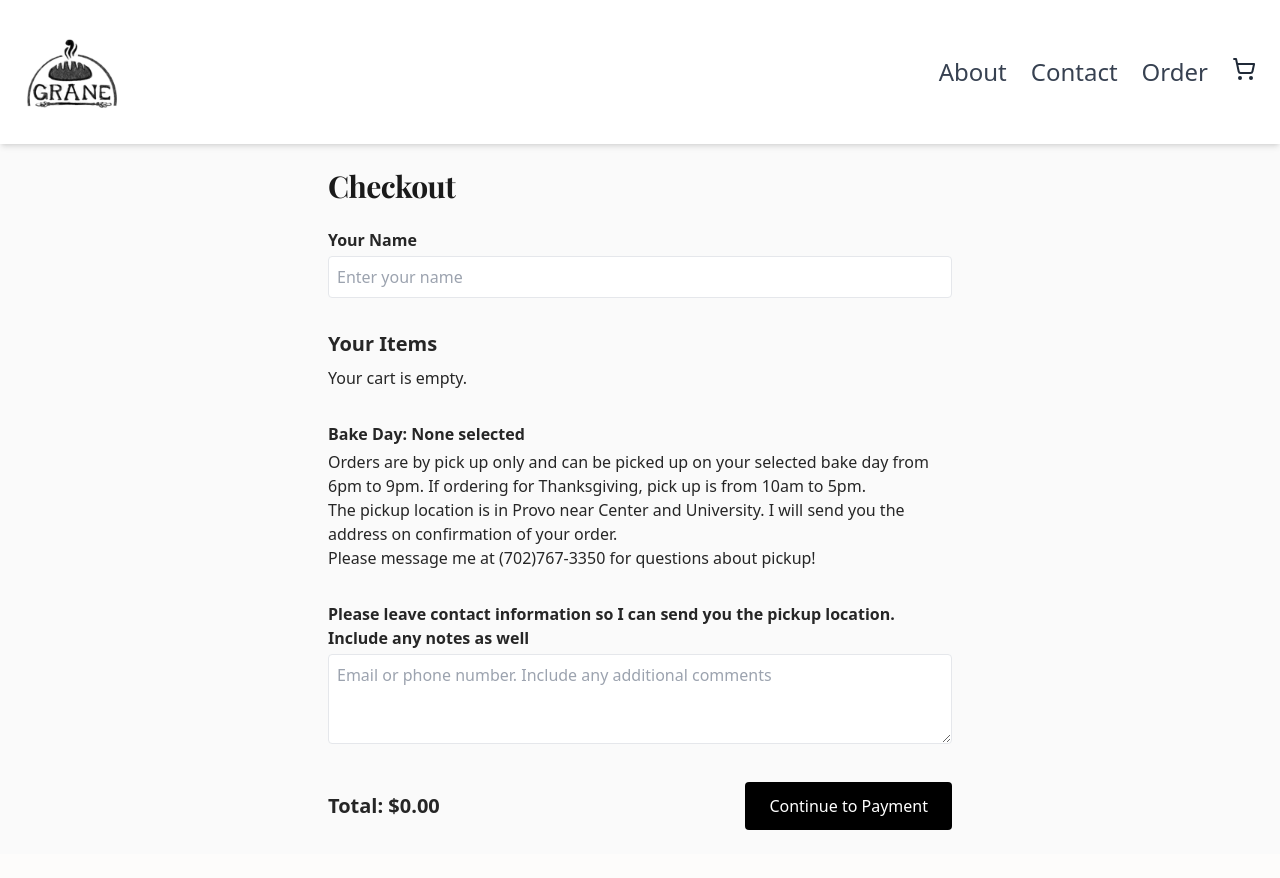
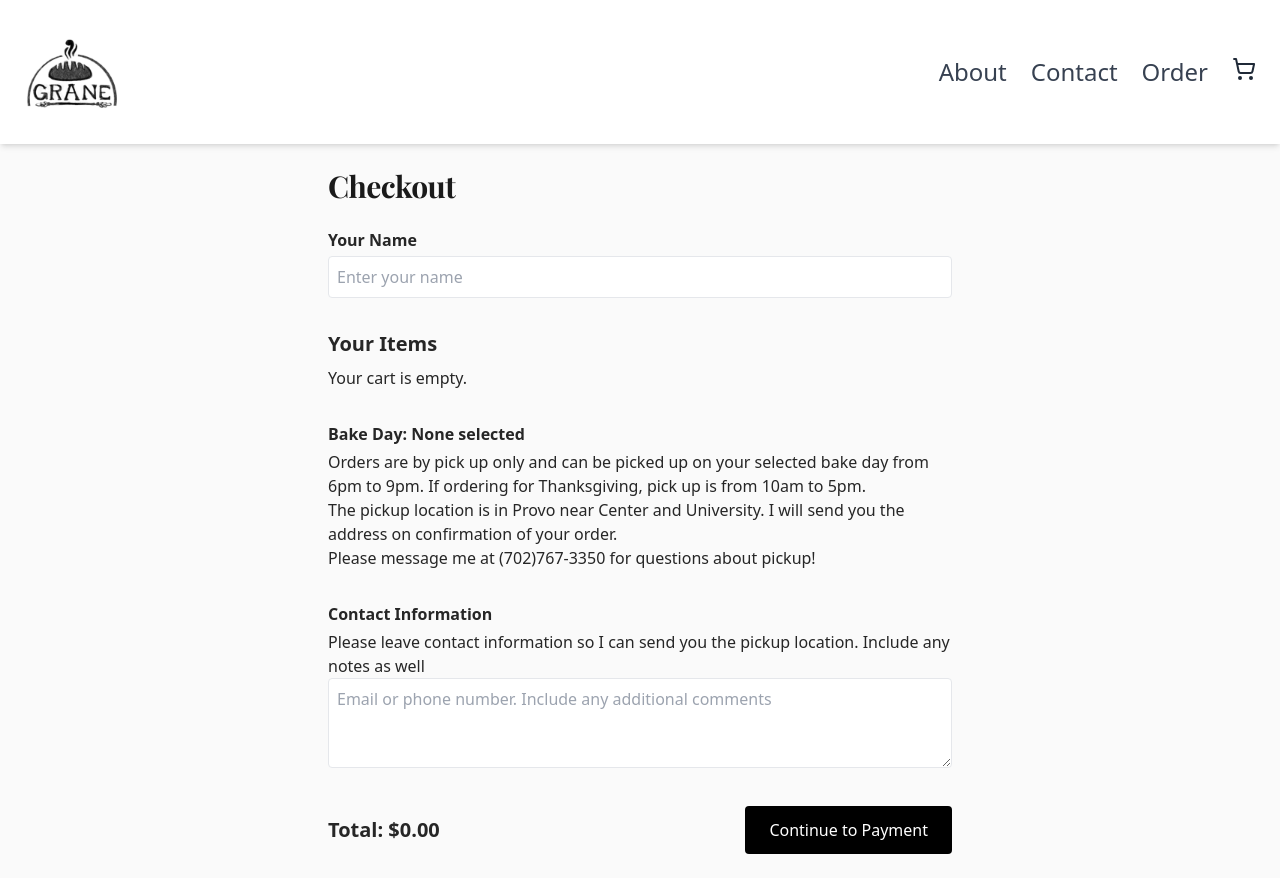
Before and after one commit to danerjenkins/grane-frontend, a React (Vite) app: page /checkout in a window 1280 px wide. Before the commit the page ends 854 px from the top, so only its background shows below. Built offline with nearby package versions, Linux system fonts and the light colour scheme.

Commit message:
contact info message

```diff
--- a/src/pages/CheckoutPage.tsx
+++ b/src/pages/CheckoutPage.tsx
@@ -133,7 +133,8 @@ export default function CheckoutPage() {
 
       {/* Customer Note */}
       <div className="mb-8">
-        <label className="block font-semibold mb-1">Please leave contact information so I can send you the pickup location. Include any notes as well</label>
+        <label className="block font-semibold mb-1">Contact Information</label>
+        <p>Please leave contact information so I can send you the pickup location. Include any notes as well</p>
         <textarea
           className="border rounded p-2 w-full"
           rows={3}
```
